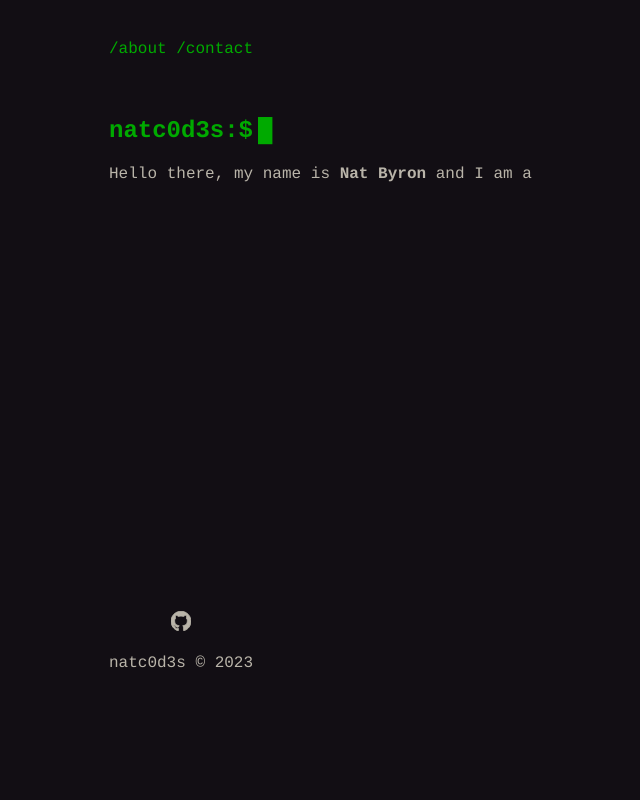
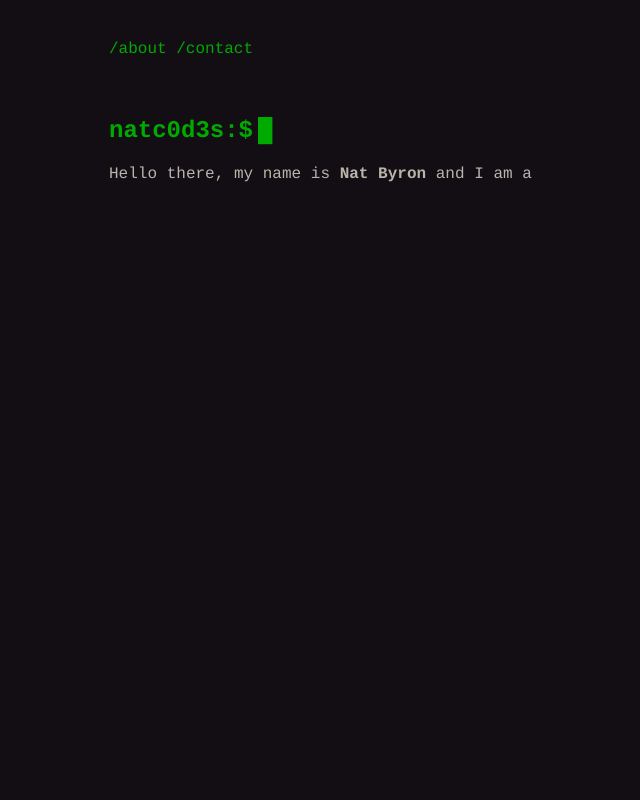
Before and after one commit to natc0d3s/natc0d3s.github.io, a plain HTML site: page index.html in a window 1280 px wide. Shown: the whole page, without its empty margins (256-896 px from the left). Drawn offline with nearby package versions, Linux system fonts and the light colour scheme.

Commit message:
Update index.html

```diff
--- a/index.html
+++ b/index.html
@@ -3,7 +3,6 @@
 <head>
   <meta charset="UTF-8">
   <meta name="viewport" content="width=device-width, initial-scale=1.0">
-  <meta http-equiv="X-UA-Compatible" content="ie=edge">
   <title>natc0d3s</title>
   <link rel="stylesheet" href="style.css">
   <link rel='shortcut icon' type='image/x-icon' href="https://github.githubassets.com/favicons/favicon.png" />
@@ -23,23 +22,6 @@
   </div>
   <div id="app" class="container">
   </div>
-  <footer>
-    <a href="https://github.com/natc0d3s/" class="svglink">
-      <svg arole="img" viewBox="0 0 24 24" xmlns="http://www.w3.org/2000/svg">
-        <path
-          d="M12 .297c-6.63 0-12 5.373-12 12 0 5.303 3.438 9.8 8.205 11.385.6.113.82-.258.82-.577 0-.285-.01-1.04-.015-2.04-3.338.724-4.042-1.61-4.042-1.61C4.422 18.07 3.633 17.7 3.633 17.7c-1.087-.744.084-.729.084-.729 1.205.084 1.838 1.236 1.838 1.236 1.07 1.835 2.809 1.305 3.495.998.108-.776.417-1.305.76-1.605-2.665-.3-5.466-1.332-5.466-5.93 0-1.31.465-2.38 1.235-3.22-.135-.303-.54-1.523.105-3.176 0 0 1.005-.322 3.3 1.23.96-.267 1.98-.399 3-.405 1.02.006 2.04.138 3 .405 2.28-1.552 3.285-1.23 3.285-1.23.645 1.653.24 2.873.12 3.176.765.84 1.23 1.91 1.23 3.22 0 4.61-2.805 5.625-5.475 5.92.42.36.81 1.096.81 2.22 0 1.606-.015 2.896-.015 3.286 0 .315.21.69.825.57C20.565 22.092 24 17.592 24 12.297c0-6.627-5.373-12-12-12">
-        </path>
-      </svg>
-    </a>
-    <br><br>
-    <div>
-      natc0d3s
-      &copy;
-      <span id="copyright">
-        <script>document.getElementById('copyright').appendChild(document.createTextNode(new Date().getFullYear()))</script>
-      </span>
-    </div>
-  </footer>
   <script src="https://unpkg.com/typewriter-effect@latest/dist/core.js"></script>
   <script src="app.js"></script>
 </body>
```
